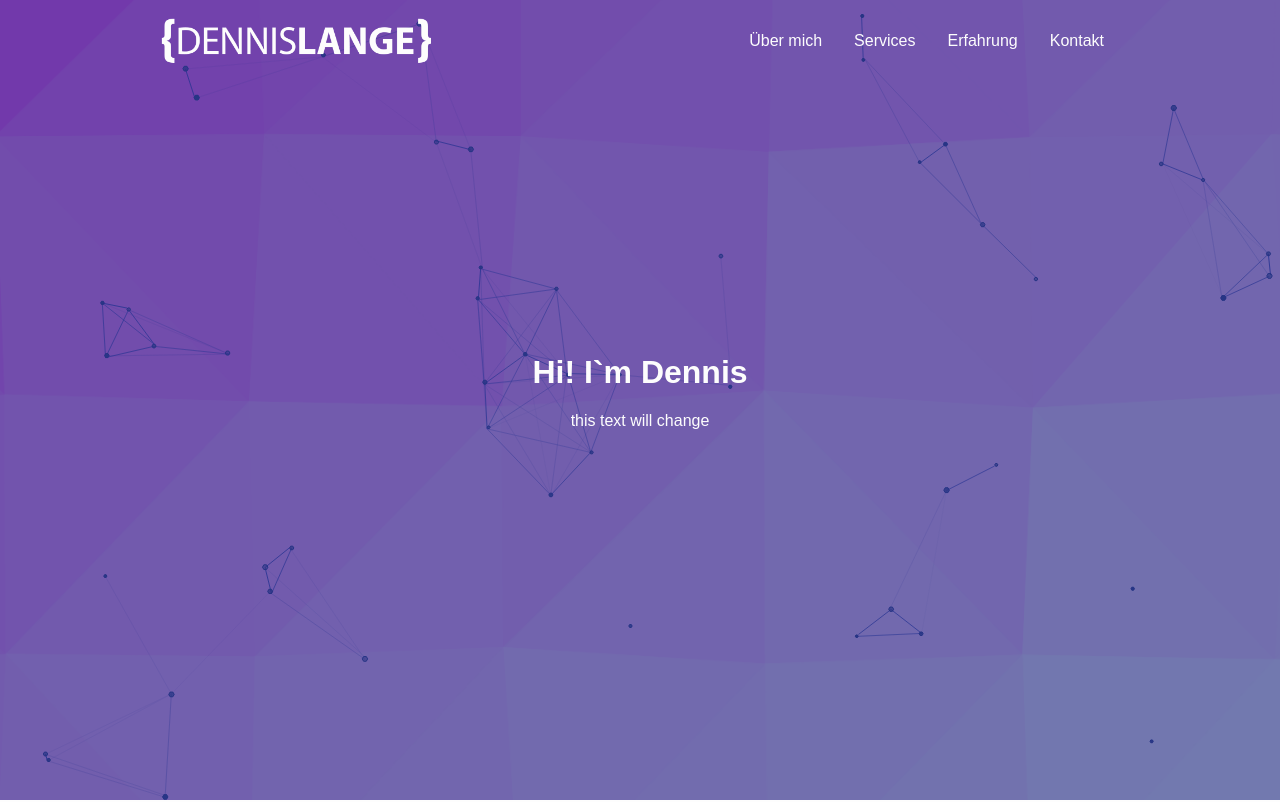
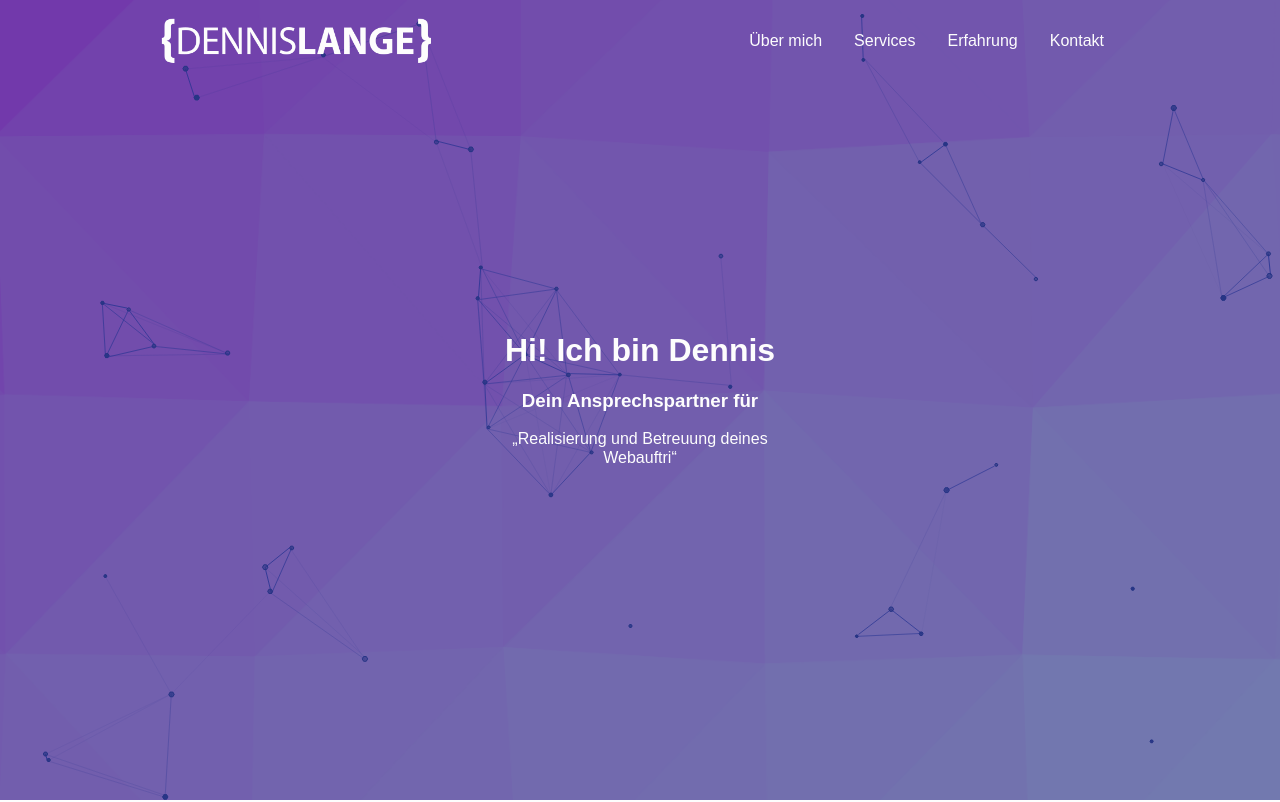
Before and after one commit to snackaholic/website, an Angular app: page / in a window 1280 px wide. Shown: the top 802 px of the page. Built offline with nearby package versions, Linux system fonts and the light colour scheme.

Commit message:
add desired typer

```diff
--- /dev/null
+++ b/src/app/core/types/typerconfig.ts
@@ -0,0 +1,5 @@
+export interface TyperConfig {
+    heading : string,
+    texts : string[],
+    typeSpeed: number
+}
--- a/src/app/shared-components/header/header.component.html
+++ b/src/app/shared-components/header/header.component.html
@@ -1,6 +1,6 @@
 <div class="gate"></div>
 <section class="text-section">
-    <h1>Hi! I`m Dennis</h1>
-    <p>this text will change</p>
+    <h1>Hi! Ich bin Dennis</h1>
+    <app-typer></app-typer>
 </section>
 <div id="particles-js"></div>
--- a/src/app/shared-components/shared-components.module.ts
+++ b/src/app/shared-components/shared-components.module.ts
@@ -10,6 +10,7 @@ import { ContactComponent } from './contact/contact.component';
 import { NavigationComponent } from './navigation/navigation.component';
 import { ServiceComponent } from './service/service.component';
 import { SocialsComponent } from './socials/socials.component';
+import { TyperComponent } from './typer/typer.component';
 
 
 @NgModule({
@@ -23,7 +24,8 @@ import { SocialsComponent } from './socials/socials.component';
     ContactComponent,
     NavigationComponent,
     ServiceComponent,
-    SocialsComponent],
+    SocialsComponent,
+    TyperComponent],
   exports: [
     HeaderComponent,
     AboutmeComponent,
--- /dev/null
+++ b/src/app/shared-components/typer/typer.component.html
@@ -0,0 +1,2 @@
+<h3 [innerText]="viewHeading"></h3>
+<p>&bdquo;<span [innerText]="viewText"></span>&ldquo;</p>
--- /dev/null
+++ b/src/app/shared-components/typer/typer.component.scss
@@ -0,0 +1,3 @@
+p {
+    margin: 0;
+}
--- /dev/null
+++ b/src/app/shared-components/typer/typer.component.ts
@@ -0,0 +1,55 @@
+import { Component, OnDestroy, OnInit } from '@angular/core';
+import { TyperConfig } from 'src/app/core/types/typerconfig';
+
+@Component({
+  selector: 'app-typer',
+  templateUrl: './typer.component.html',
+  styleUrls: ['./typer.component.scss']
+})
+export class TyperComponent implements OnInit, OnDestroy {
+
+  config : TyperConfig =
+    {
+      typeSpeed : 120,
+      heading: "Dein Ansprechspartner für",
+      texts : ["Realisierung und Betreuung deines Webauftritts", "Implementierung, Konfiguration und Wartung von Softwarelösungen", "Portierung von Altsystemen in neue Technologien"]
+    };
+
+  intervalReference : any;
+  currentlyPrintedTextIndex:number = 0;
+  currentlyPrintedTextLetterIndex:number = 0;
+  leftToRight:boolean=true;
+
+  viewText: string = "";
+  viewHeading : string = "";
+
+  constructor() { }
+
+  ngOnDestroy(): void {
+    clearInterval(this.intervalReference);
+  }
+
+  ngOnInit(): void {
+    this.viewHeading = this.config.heading;
+    this.intervalReference = setInterval(() => {
+      var word = this.config.texts[this.currentlyPrintedTextIndex];
+      var ln = word.length;
+
+      if(this.leftToRight){
+        this.viewText = word.slice(0,this.currentlyPrintedTextLetterIndex);
+        this.currentlyPrintedTextLetterIndex++;
+      };
+      if(this.currentlyPrintedTextLetterIndex===ln+1){this.leftToRight=false};
+      if(!this.leftToRight){
+        this.viewText = word.slice(0,this.currentlyPrintedTextLetterIndex);
+        this.currentlyPrintedTextLetterIndex--;
+      }
+      if(this.currentlyPrintedTextLetterIndex===0){
+        this.leftToRight=true;
+        this.currentlyPrintedTextIndex++;
+      }
+      if(this.currentlyPrintedTextIndex===this.config.texts.length){this.currentlyPrintedTextIndex=0}
+    }, this.config.typeSpeed);
+  }
+
+}
```
Also changed, not shown: 1 other file (tests, documents, lock files or other folders).
